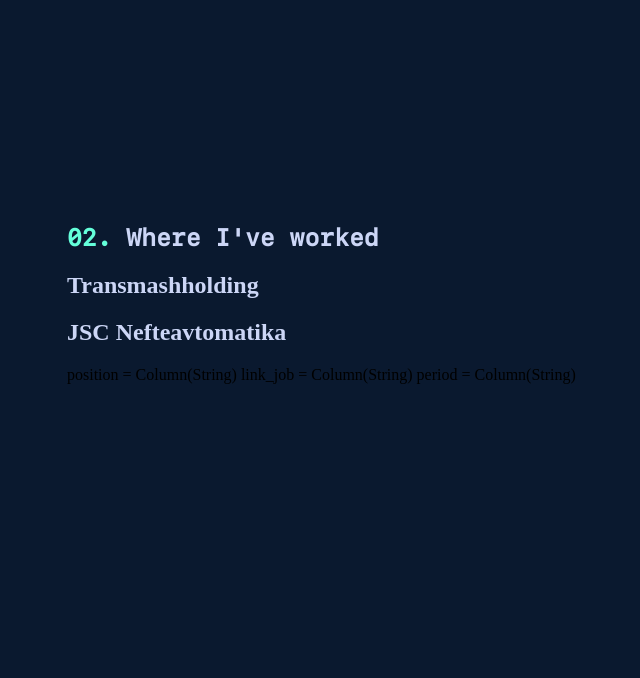
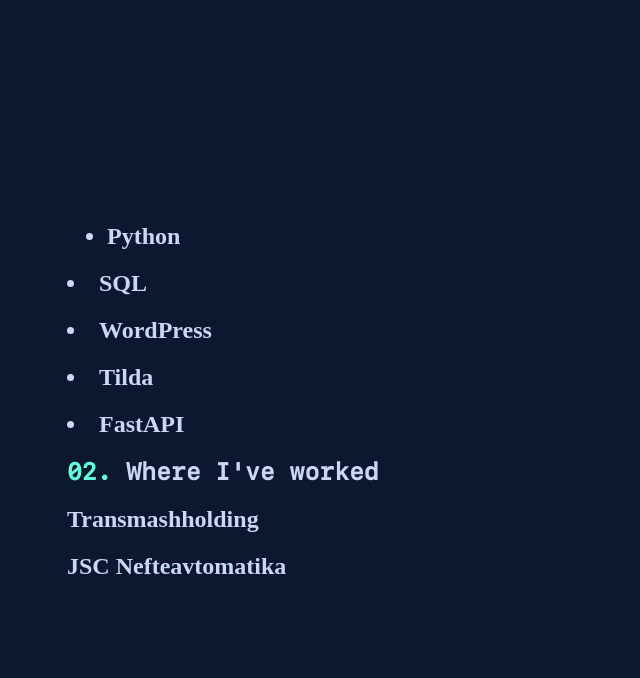
Before and after one commit to heavenyoung1/fast_api_test, a FastAPI app: page /home in a window 1280 px wide. Shown: the part 1474-2152 px from the top of the page, without its empty margins (141-781 px from the left). Before the commit the page ends 1858 px from the top, so only its background shows below. Run offline with FastAPI, Linux system fonts and the light colour scheme.

Commit message:
Изменения функционала Добавлео отражение списка на главной странице, стили CSS не подключаются

```diff
--- a/main.py
+++ b/main.py
@@ -1,4 +1,4 @@
-from static.text import dict_skills
+from static.text import dict_skills, list_skills
 
 from fastapi import FastAPI, Depends, HTTPException, Request
 from fastapi.staticfiles import StaticFiles
@@ -74,16 +74,14 @@
     """GET-запрос на получение корневой страницы"""
     return{"message": "Hello World!"}
 
-
-
-
-
-
 @app.get("/home", response_class=HTMLResponse)
 def root(request: Request, db: Session = Depends(get_db)) -> HTMLResponse:
     """GET-запрос на получение домашней страницы"""
+    skills = list_skills
     companies_item = crud.get_companies(db)
-    return templates.TemplateResponse("index.html", {"request": request, "items": companies_item})
+    return templates.TemplateResponse("index.html", {"request": request,
+                                                     "items": companies_item,
+                                                     "skills": skills})
 
 @app.get("/person")
 def get_image():
@@ -100,16 +98,21 @@
     """GET-запрос (Тестовый эндпоинт для получения словаря, пока что не используется)"""
     return dict_skills
 
-@app.get("/about", response_class=HTMLResponse, )
-def root(request: Request) -> HTMLResponse:
-    """GET-запрос (Получение секции about, вложенной в index.HTML, наверное нужно избавиться от этого!!!)"""
-    return templates.TemplateResponse(request=request, name="about.html")
+# @app.get("/about", response_class=HTMLResponse, )
+# def root(request: Request) -> HTMLResponse:
+#     """GET-запрос (Получение секции about, вложенной в index.HTML, наверное нужно избавиться от этого!!!)"""
+#     return templates.TemplateResponse(request=request, name="about.html")
+
+@app.get("/skills", response_class=HTMLResponse)
+def read_root(request: Request):
+    skills = list_skills
+    return templates.TemplateResponse("skills.html", {"request": request, "skills": skills})
 
 
 
 
 
-@app.get("/")
+@app.get("/work")
 def red_item(request: Request, db: Session = Depends(get_db)):
     companies_item = crud.get_companies(db)
     return templates.TemplateResponse("work.html", {"request": request, "items": companies_item})
--- a/static/style.css
+++ b/static/style.css
@@ -117,7 +117,9 @@
     margin-top: 200px;
 }
 
-
+.el-skills {
+    color: #ccd6f6;
+}
 
 
 
--- a/static/text.py
+++ b/static/text.py
@@ -11,3 +11,11 @@
     4: 'Tilda',
     5: 'FastAPI'
 }
+
+list_skills = [
+    'Python',
+    'SQL',
+    'WordPress',
+    'Tilda',
+    'FastAPI'
+]
--- a/templates/about.html
+++ b/templates/about.html
@@ -17,7 +17,7 @@
     </section>
 
     <section class="job-experiences">
-        <h2 class="text-about" href="#" span style="color: #64ffda">02. <span style="color: #ccd6f6"> Where I've worked</h2>
+
 
     </section>
 </body>
--- a/templates/index.html
+++ b/templates/index.html
@@ -30,9 +30,15 @@
         {% block content1 %}
     {% endblock %}
 
+    <ul class="skills-container">{% for i in skills %}
+    <h2 class="el-skills"><li>{{ i }}</li></h2>
+    </ul>{% endfor %}
 
+
+
+    <h2 class="text-about" href="#" span style="color: #64ffda">02. <span style="color: #ccd6f6"> Where I've worked</h2>
     {% include "work.html" %}
-        {% block content2 %}
+        {% block content3 %}
     {% endblock %}
 
 
--- a/templates/work.html
+++ b/templates/work.html
@@ -1,3 +1,16 @@
+<!DOCTYPE html>
+<html lang="ru">
+    <head>
+        <link rel="stylesheet" href="/static/style.css">
+        <link href="{{ url_for('static', path='/style.css') }}" rel="stylesheet">
+        <meta charset="UTF-8">
+                <title>Привет, мир!</title>
+                    {% block title %}
+                    {% endblock %}
+
+
+    </head>
+<body>
 
 <div class="container">
     <ul class="company-list">
@@ -24,12 +37,6 @@
 
 
 
+</div>
 
-
-
-    position = Column(String)
-    link_job = Column(String)
-    period = Column(String)
-
-
-</div>
+</body>
```
Also changed, not shown: templates/skills.html (added, +11 -0 lines).
